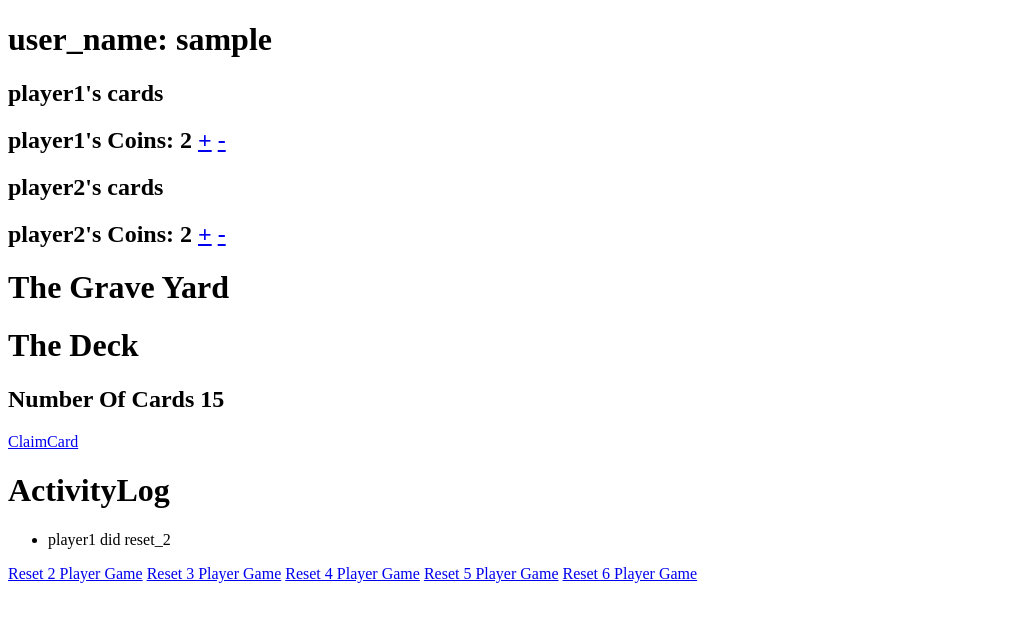
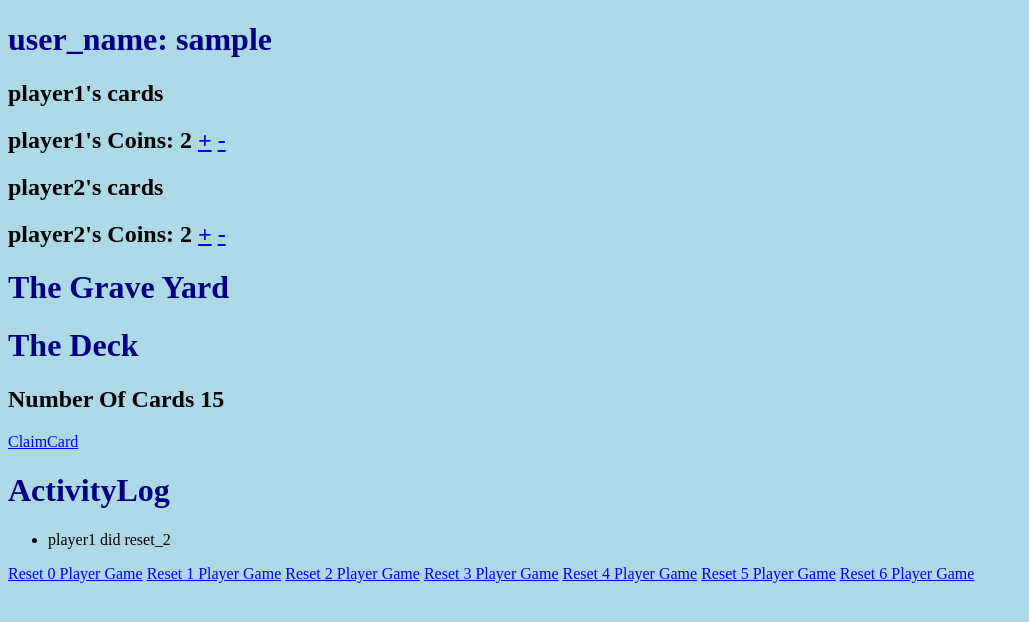
Before and after one commit to teddypo/teddypocards, a Flask app: a page that uses templates/play_page.html in a window 1280 px wide. Shown: the top 622 px of the page, without its empty margins (0-1029 px from the left). Run offline with Flask 2, Linux system fonts and the light colour scheme.

Commit message:
Minor UI tweaks
Add css we can start using
Change refresh rate to 5 seconds
Reverse activity log
Change Revealed to bold instead of h1
Add reset buttons for 0 player and 1 player

```diff
--- /dev/null
+++ b/static/styles.css
@@ -0,0 +1,6 @@
+body {
+  background-color: lightblue;
+}
+h1 {
+    color: navy;
+}
--- a/templates/play_page.html
+++ b/templates/play_page.html
@@ -6,10 +6,11 @@
 		$(document).ready(function(){
 			setTimeout(function(){
 				console.log('hi')
-				// location.reload();
-			}, 3000);
+				location.reload();
+			}, 5000);
 		})
 	</script>
+	<link rel="stylesheet" type="text/css" href="{{ url_for('static', filename='styles.css') }}">
 </head>
 
 <body>
@@ -23,13 +24,13 @@
 			<p>
 				{{card.name}}
 				{% if not card.hidden %}
-				<h3>Revealed!</h3>
+				<b>Revealed!</b>
 				{% endif %}
-			</p>
 			<a href={{url_for("hello")}}action/{{user_name}}/reveal_{{card.id}}>Reveal</a>
 			<a href={{url_for("hello")}}action/{{user_name}}/hide_{{card.id}}>Hide</a>
 			<a href={{url_for("hello")}}action/{{user_name}}/grave_{{card.id}}>Grave</a>
 			<a href={{url_for("hello")}}action/{{user_name}}/deck_{{card.id}}>Deck</a>
+			</p>
 			{% else %}
 			{% if card.hidden %}
 			<p>Hidden</p>
@@ -57,10 +58,12 @@
 	<a href={{url_for("hello")}}action/{{user_name}}/claim>ClaimCard</a>
 	<h1>ActivityLog</h1>
 	<ul>
-		{% for activity in activity_log %}
+		{% for activity in activity_log|reverse%}
 		<li>{{activity}} </li>
 		{% endfor %}
 	</ul>
+	<a href={{url_for("hello")}}action/{{user_name}}/reset_0>Reset 0 Player Game</a>
+	<a href={{url_for("hello")}}action/{{user_name}}/reset_1>Reset 1 Player Game</a>
 	<a href={{url_for("hello")}}action/{{user_name}}/reset_2>Reset 2 Player Game</a>
 	<a href={{url_for("hello")}}action/{{user_name}}/reset_3>Reset 3 Player Game</a>
 	<a href={{url_for("hello")}}action/{{user_name}}/reset_4>Reset 4 Player Game</a>
```
